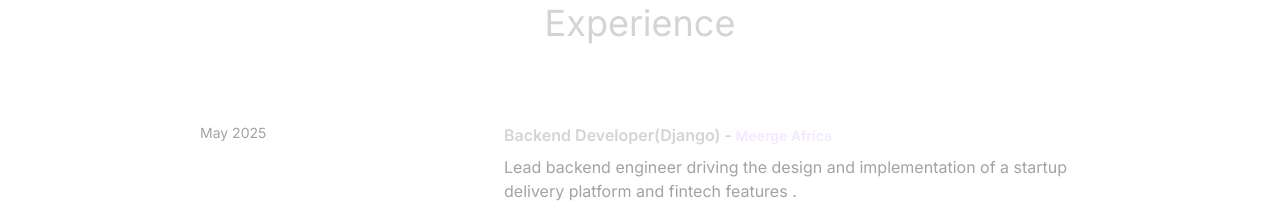
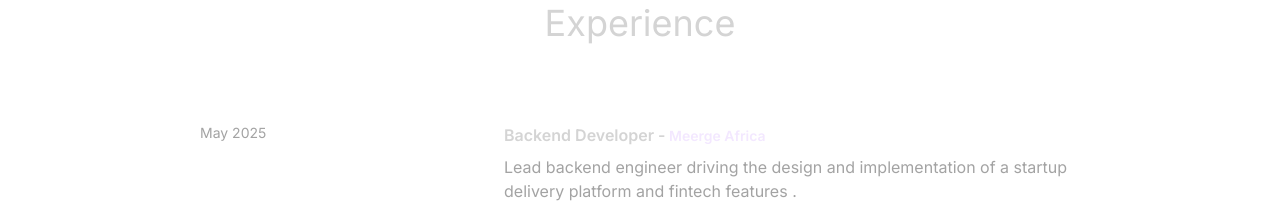
Before and after one commit to Tijanifareed/MyPortfolio, a React (Vite) app: page / in a window 1280 px wide. Shown: the part 2160-2373 px from the top of the page. Built offline with nearby package versions, Linux system fonts and the light colour scheme.

Commit message:
removed change

```diff
--- a/src/constants/index.js
+++ b/src/constants/index.js
@@ -11,7 +11,7 @@ export const ABOUT_TEXT = `I'm not here to tick boxes I build, I ship, and I sol
 export const EXPERIENCES = [
   {
     year: "May 2025",
-    role: "Backend Developer(Django)",
+    role: "Backend Developer",
     company: " Meerge Africa",
     description: `Lead backend engineer driving the design and implementation of a startup delivery platform and fintech features .`,
     technologies: ["Python", "Django", "Agile Methodology", "Version Control",],
```
